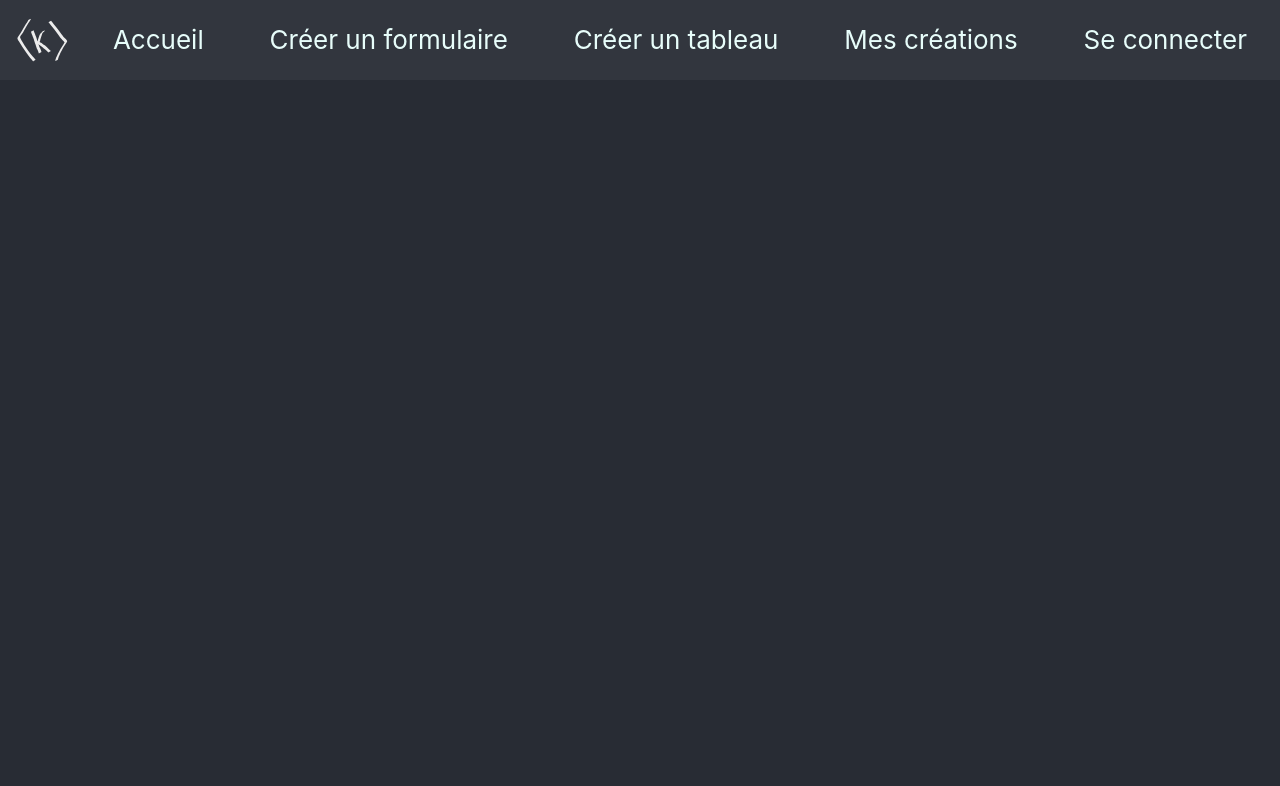
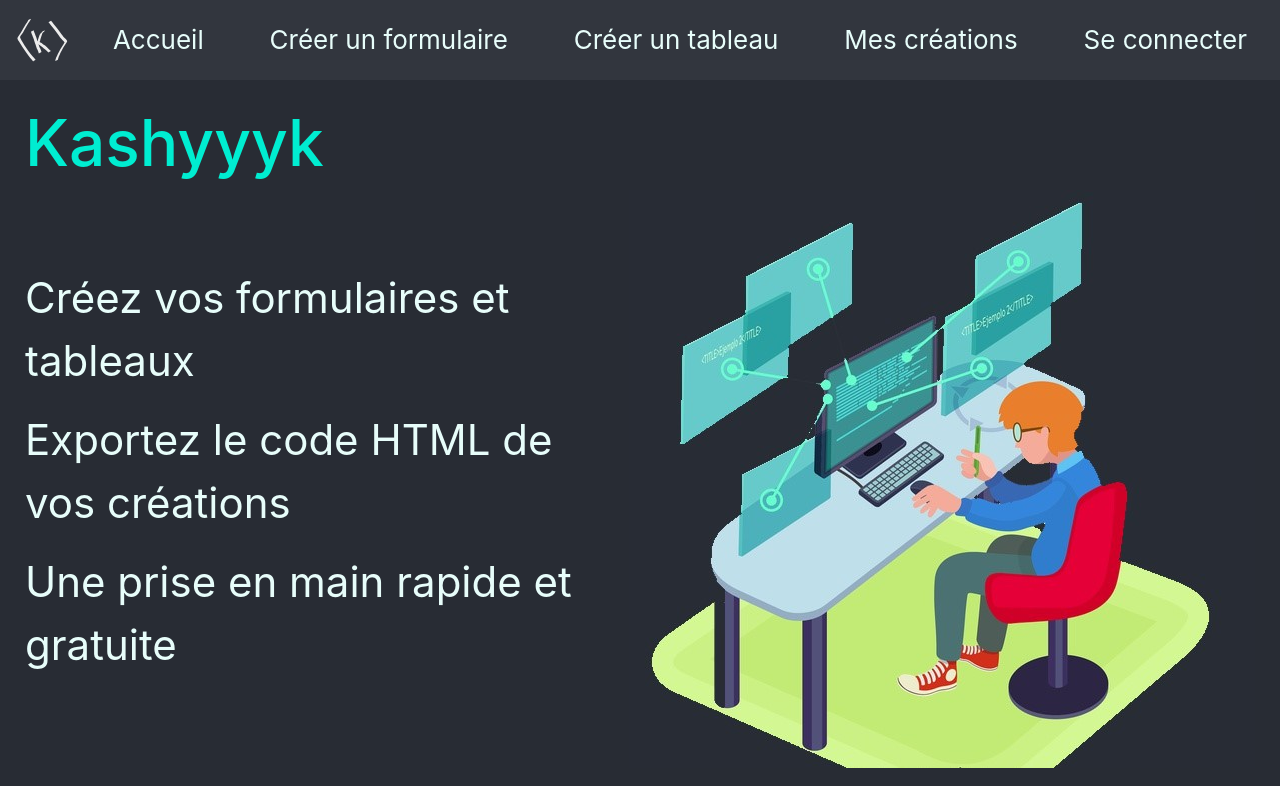
Before and after one commit to eriwyn/kashyyyk, a React (Create React App) app: page / in a window 1280 px wide. Shown: the top 786 px of the page. Built offline with nearby package versions, Linux system fonts and the light colour scheme.

Commit message:
Correction des routes

```diff
--- a/src/components/App.js
+++ b/src/components/App.js
@@ -21,7 +21,8 @@ export default function App(){
   return <div>
     <Header/>
     <Switch>
-      <Route exact path="/Accueil" component={Home}/>
+      <Route exact path="/" component={Home}/>
+      <Route exact path="/home" component={Home}/>
       <Route exact path="/creation-formulaire" component={CreateForm}/>
       <Route exact path="/creation-tableau" component={CreateTable}/>
       <Route exact path="/mes-creations" component={MyCreations}/>
--- a/src/components/Header.js
+++ b/src/components/Header.js
@@ -23,10 +23,10 @@ function Header(props){
   }
 
   return <header className="Navbar">
-    <Link to="/Accueil" className="Navbar__Link logo"><img src="logo.svg" id="logo" alt="Kashyyyk" /></Link>
+    <Link to="/home" className="Navbar__Link logo"><img src="logo.svg" id="logo" alt="Kashyyyk" /></Link>
     <nav className="Navbar__Items">
       <ul>
-        <li><NavLink to="/Accueil"  activeClassName='active'>Accueil</NavLink></li>
+        <li><NavLink to="/home"  activeClassName='active'>Accueil</NavLink></li>
         <li><NavLink to="/creation-formulaire"  activeClassName="active">Créer un formulaire</NavLink></li>
         <li><NavLink to="/creation-tableau" activeClassName="active">Créer un tableau</NavLink></li>
         <li><NavLink to="/mes-creations"  activeClassName="active">Mes créations</NavLink></li>
```
